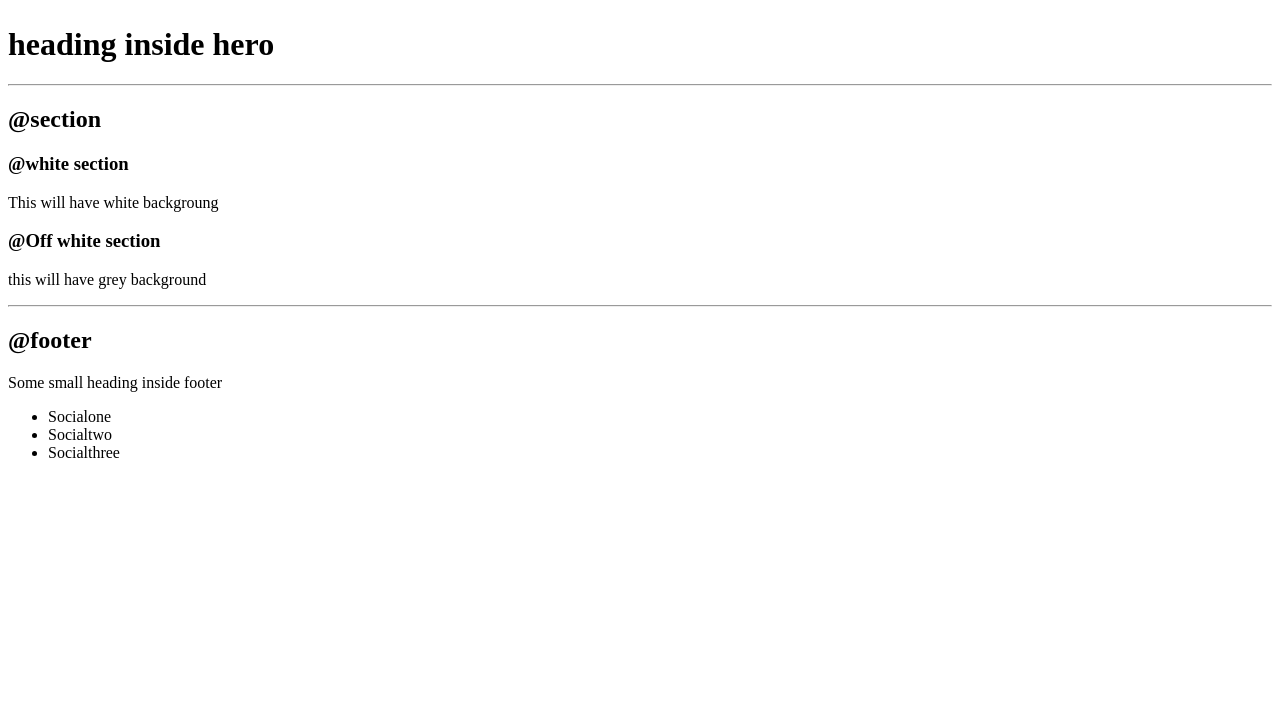
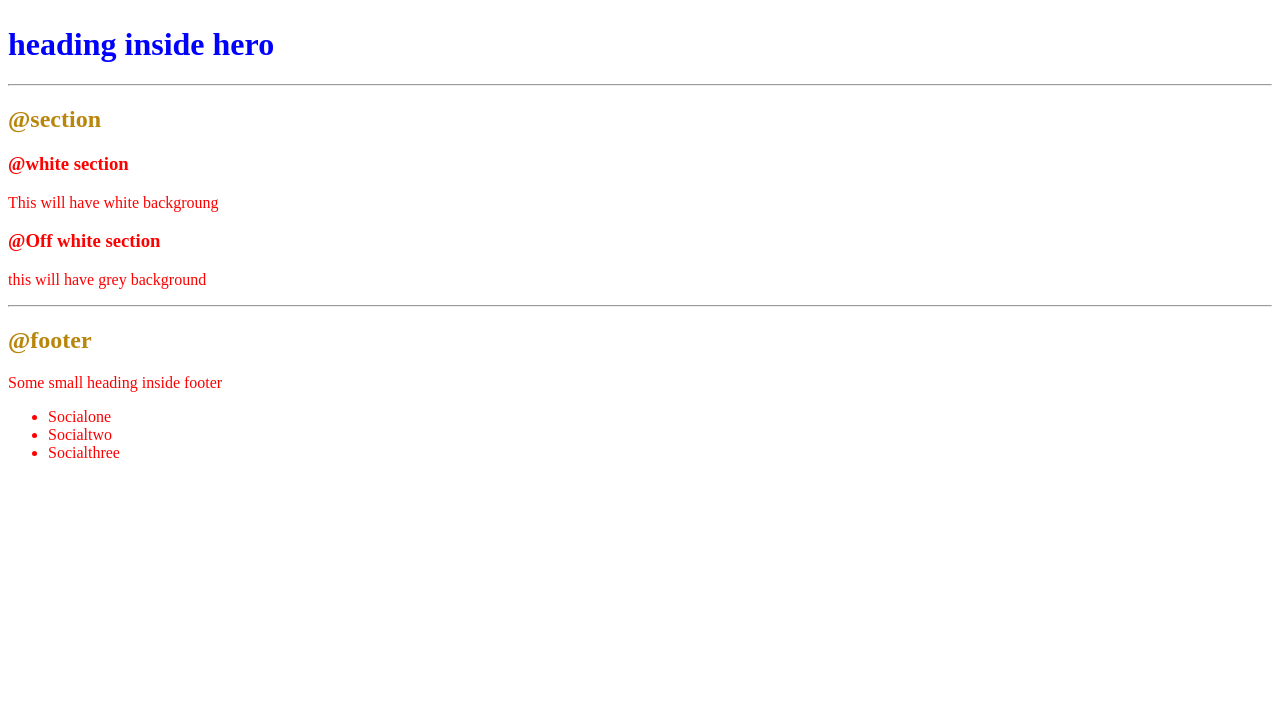
Before and after one commit to sanjay121531/neog.camp-lesson-3-live, a plain HTML site: page index.html in a window 1280 px wide. Shown: the part 1476-2202 px from the top of the page. Drawn offline with Linux system fonts and the light colour scheme.

Commit message:
CSS : import and selectors

```diff
--- /dev/null
+++ b/Style.css
@@ -0,0 +1,9 @@
+body {
+    color: red;
+}
+h1 {
+    color: blue;
+}
+h2 {
+  color: darkgoldenrod;
+}
--- a/index.html
+++ b/index.html
@@ -5,10 +5,21 @@
     <meta charset="UTF-8">
     <meta name="viewport" content="width=device-width, initial-scale=1.0">
     <title>Component Library</title>
+    <!-- CSS way 1 : Style tag
+
+        <style>
+        body{
+            color: red;
+        }
+    </style> -->
+    <!-- third way of doing css is external link. -->
+    <link rel="stylesheet" href="Style.css">
+
 </head>
 
 <body>
     <h1>Welcome to Sanjay Loncha's component library</h1>
+    <!-- style="color: blue;" -->
     <p>i am attainding neogcamp and i want to make a library which would make all my projects look good and consistent.
     </p>
     <hr>
```
